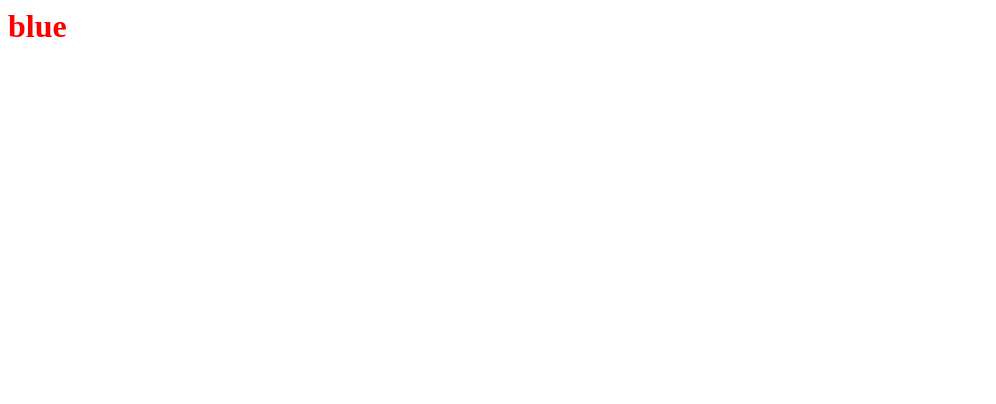
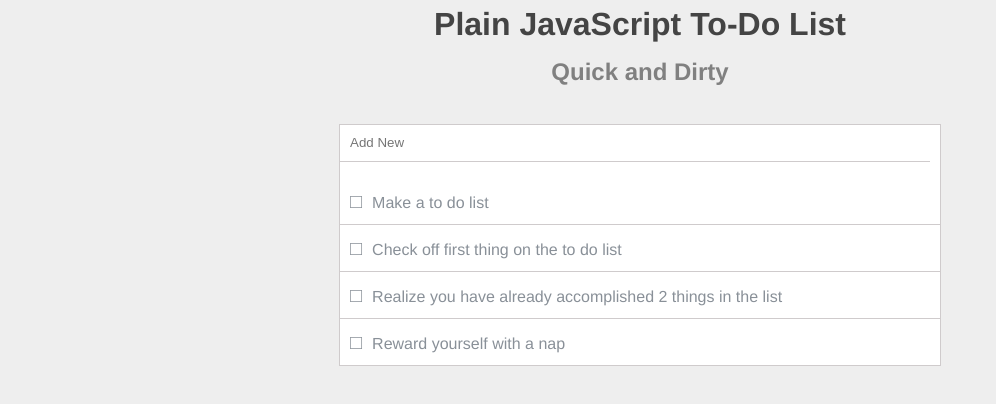
Before and after one commit to itamar-mizrahi/entry_proj_gits, a plain HTML site: page index.html in a window 1280 px wide. Shown: the whole page, without its empty margins (0-996 px from the left). Drawn offline with Linux system fonts and the light colour scheme.

Commit message:
added Todo app using vanillaJS

```diff
--- a/index.html
+++ b/index.html
@@ -6,9 +6,17 @@
     <title>Document</title>
 </head>
 <body>
-    <div class="toDo">
-        <h1 id="title">Log In</h1>
-    </div>
+    <h1>Plain JavaScript To-Do List</h1>
+    <h2>Quick and Dirty</h2>
+
+    <div class="container">
+
+        <form  action="#">
+          <input type="text" name="item" id="item" placeholder="Add New" />
+      </form>
+      <ul id="list"></ul>
+
+      </div>
 
     <script src="script.js"></script>
 </body>
--- a/script.js
+++ b/script.js
@@ -1,11 +1,41 @@
-let k = document.getElementById("title");
-k.style.color="blue";
-window.localStorage.setItem('user', k.style.color);
-k.style.color="red";
+(function(){
 
-let display= () =>
-    {
-      console.log(window.localStorage.getItem('user'));
-      k.innerHTML=window.localStorage.getItem('user');
+    var list = document.querySelector('#list'),
+        form = document.querySelector('form'),
+        item = document.querySelector('#item');
+
+    form.addEventListener('submit',function(e){
+      e.preventDefault();
+      list.innerHTML += '<li>' + item.value + '</li>';
+      store();
+      item.value = "";
+    },false)
+
+    list.addEventListener('click',function(e){
+      var t = e.target;
+      if(t.classList.contains('checked')){
+        t.parentNode.removeChild(t);
+      } else {
+        t.classList.add('checked');
+      }
+      store();
+    },false)
+
+    function store() {
+      window.localStorage.myitems = list.innerHTML;
     }
-display();
+
+    function getValues() {
+      var storedValues = window.localStorage.myitems;
+      if(!storedValues) {
+        list.innerHTML = '<li>Make a to do list</li>'+
+                         '<li>Check off first thing on the to do list</li>'+
+                         '<li>Realize you have already accomplished 2 things in the list</li>'+
+                         '<li>Reward yourself with a nap</li>';
+      }
+      else {
+        list.innerHTML = storedValues;
+      }
+    }
+    getValues();
+  })();
--- a/style.css
+++ b/style.css
@@ -1,3 +1,71 @@
-h1{
-    color:red;
+body {
+    background: #eee;
+    color: #444;
+    font-family: 'Helvetica', arial, sans-serif;
 }
+.container {
+    background: #fff;
+    max-width: 600px;
+    width: 100%;
+    display: table;
+    margin: 0 auto;
+    margin-top: 40px;
+    border: 1px solid #cfcbcc;
+}
+input {
+    border: none;
+    display: block;
+    width: 98.4%;
+    line-height: 1.5;
+    padding: 8px 0 8px 10px;
+    border-bottom: 1px solid #cfcbcc;
+    outline: 0;
+}
+h1, h2 {
+    text-align: center;
+    margin-bottom: 0px;
+    line-height: 1;
+}
+h2 {
+    color: gray;
+}
+ul {
+    list-style: none;
+    margin: 0;
+    padding: 0;
+}
+ul li {
+    color: #899098;
+    font-weight: 400;
+    border-bottom: 1px solid #cfcbcc;
+    line-height: 1.5;
+    padding: 8px 0;
+}
+ul li:before {
+    content: "\25A1";
+    padding: 10px 10px;
+    font-size: 20px;
+}
+ul li:hover {
+    text-decoration: line-through;
+    cursor: pointer;
+}
+ul li:last-child {
+    border-bottom: none;
+}
+.checked {
+    color: green;
+}
+.checked:before {
+    content: "\2713";
+    padding: 10px 10px;
+    font-size: 20px;
+}
+.checked:hover {
+    text-decoration: none;
+}
+.checked:hover:after {
+    content: "(remove)";
+    color: tomato;
+    text-align: right;
+}
```
